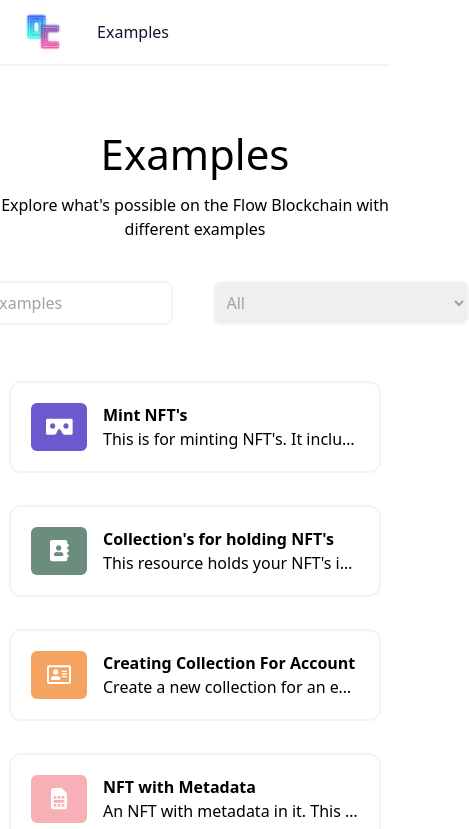
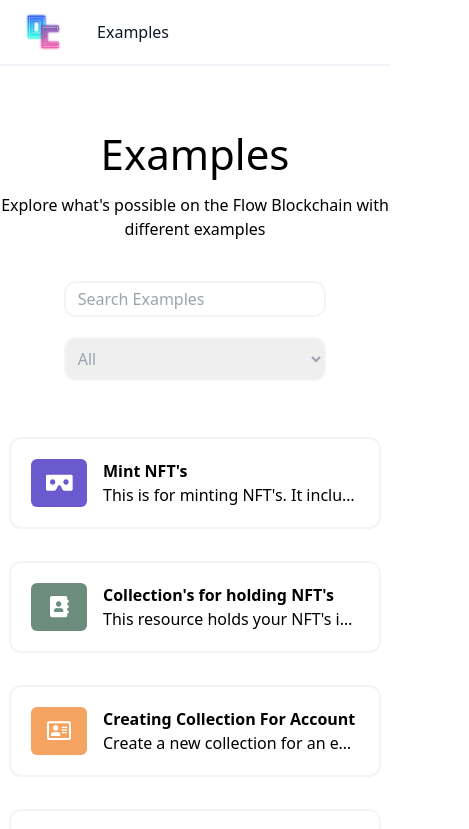
Before and after one commit to onflow/cadence-cookbook, a React (Create React App) app: page / in a window 390 px wide. Shown: the top 829 px of the page, 469 px wide, since content can reach past the window. Built offline with nearby package versions, Linux system fonts and the light colour scheme.

Commit message:
Search & filter - responsive

```diff
--- a/src/components/MainExampleComponents/Searchbox.js
+++ b/src/components/MainExampleComponents/Searchbox.js
@@ -9,14 +9,14 @@
                 <h1 style={{fontSize: 42}}>Examples</h1>
                 <h1 className='text-md mt-2 mb-10'>Explore what's possible on the Flow Blockchain with different examples</h1>
             </div>
-            <div className='flex justify-center'>
+            <div className='flex flex-col md:flex-row justify-center px-5'>
             <input
                 placeholder="Search Examples"
-                className='border-2 border-gray-100 p-1 pl-3 rounded-lg w-96'
+                className='border-2 border-gray-100 p-1 pl-3 rounded-xl md:w-96 md:m-0 m-auto w-3/4 '
                 onChange={(e) => searchData(e.target.value, flowExamples, setResults)}
                 />
             <div>
-                <select className='p-2 border-2 border-gray-100 rounded-lg text-gray-400 w-64 ml-10' defaultValue="default" onChange={(e) => filterData(e.target.value, flowExamples, setResults)}>
+                <select className='p-2 border-2 border-gray-100 rounded-xl text-gray-400 md:w-64 md:ml-10 md:m-0 m-auto w-3/4 mt-5' defaultValue="default" onChange={(e) => filterData(e.target.value, flowExamples, setResults)}>
                     <option value="">All</option>
                     {categories?.map((category) =>
                         <option className='text-slate-800' value={category} key={category}>{category}</option>
```
